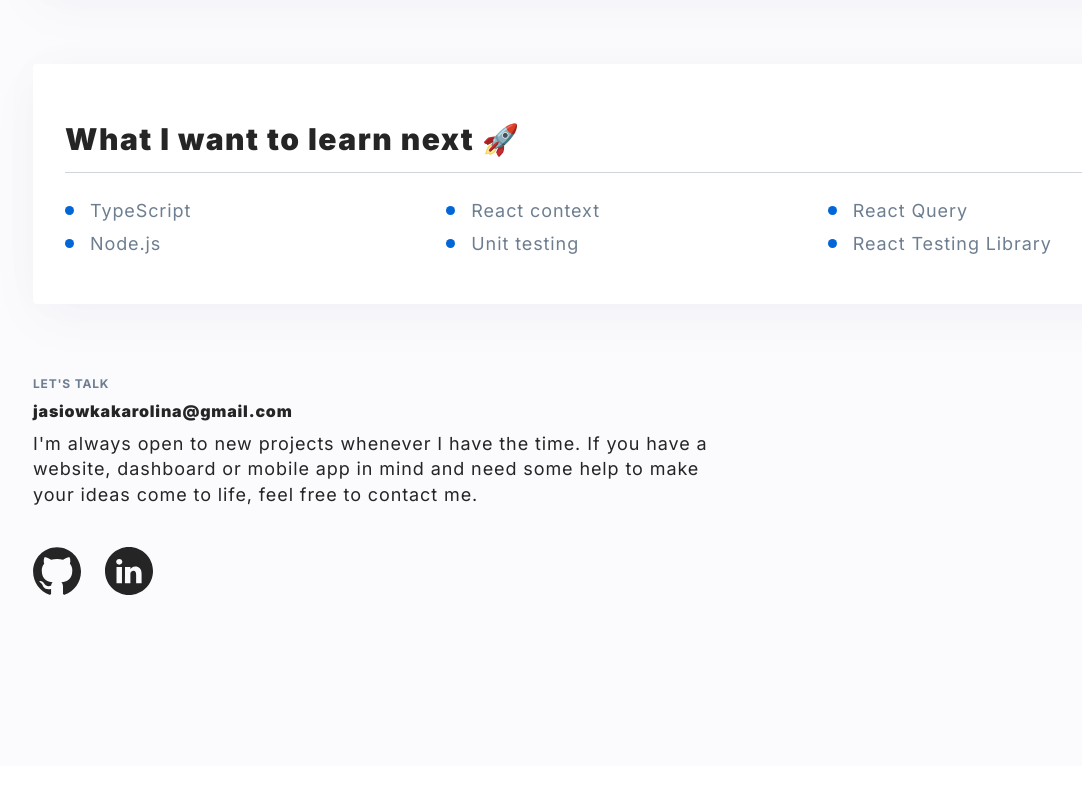
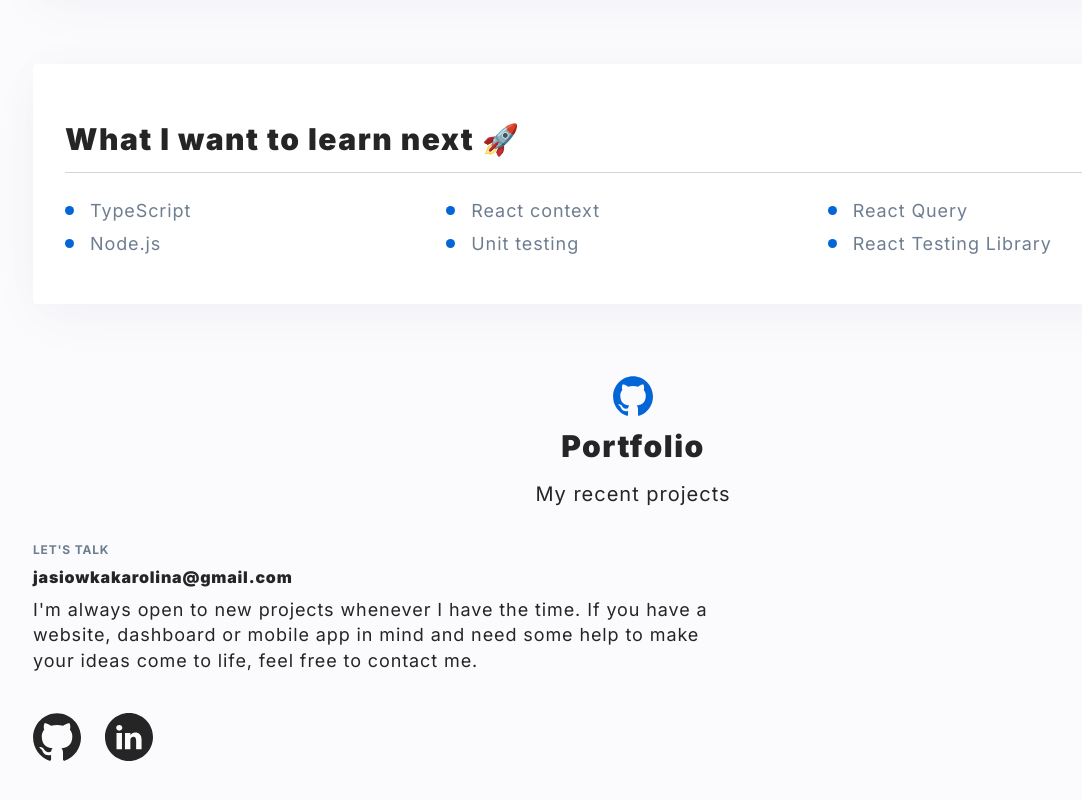
Before and after one commit to KarolinaJ33/personal-homepage, a React (Create React App) app: page / in a window 1280 px wide. Shown: the part 1001-1801 px from the top of the page, without its empty margins (7-1089 px from the left). Before the commit the page ends 1767 px from the top, so only its background shows below. Built offline with nearby package versions, Linux system fonts and the light colour scheme.

Commit message:
added Portfolio component to PersonalHomepage

```diff
--- /dev/null
+++ b/src/features/PersonalHomepage/Portfolio/index.js
@@ -0,0 +1,9 @@
+import { Wrapper, Header, SubHeader, Icon } from "./styled";
+
+export const Portfolio = () => (
+    <Wrapper>
+        <Icon />
+        <Header>Portfolio</Header>
+        <SubHeader>My recent projects</SubHeader>
+    </Wrapper>
+);
--- /dev/null
+++ b/src/features/PersonalHomepage/Portfolio/styled.js
@@ -0,0 +1,46 @@
+import styled from "styled-components";
+import { ReactComponent as GitHub } from "../icons/GitHub.svg";
+
+export const Wrapper = styled.div`
+    display: flex;
+    flex-direction: column;
+    align-items: center;
+`;
+
+export const Header = styled.h1`
+    color: ${({ theme }) => theme.color.mineShaft};
+    font-family: "Inter";
+    font-style: normal;
+    font-weight: 900;
+    font-size: 30px;
+    line-height: 36px;
+    text-align: center;
+    letter-spacing: 0.05em;
+    margin: 12px 0 8px;
+
+    @media (max-width: ${({ theme }) => theme.breakpoint.mobileMax}px) {
+        font-size: 18px;
+    }
+`;
+
+export const SubHeader = styled.h2`
+    font-family: "Inter";
+    font-style: normal;
+    font-weight: 400;
+    font-size: 20px;
+    line-height: 140%;
+    /* identical to box height, or 28px */
+    letter-spacing: 0.05em;
+    margin: 8px 0 24px;
+
+    @media (max-width: ${({ theme }) => theme.breakpoint.mobileMax}px) {
+        font-size: 17px;
+
+    }
+`;
+
+export const Icon = styled(GitHub)`
+    width: 40px;
+    height: 40px;
+    color: ${({ theme }) => theme.color.scienceBlue};
+`;
--- a/src/features/PersonalHomepage/index.js
+++ b/src/features/PersonalHomepage/index.js
@@ -2,6 +2,7 @@
 import { Header } from "./Header";
 import { Skills } from "./Skills";
 import { Footer } from "./Footer";
+import { Portfolio } from "./Portfolio";
 
 
 
@@ -9,6 +10,7 @@ export const PersonalHomepage = () => (
     <>
         <Header />
         <Skills />
+        <Portfolio />
         <Footer />
     </>
 );
```
